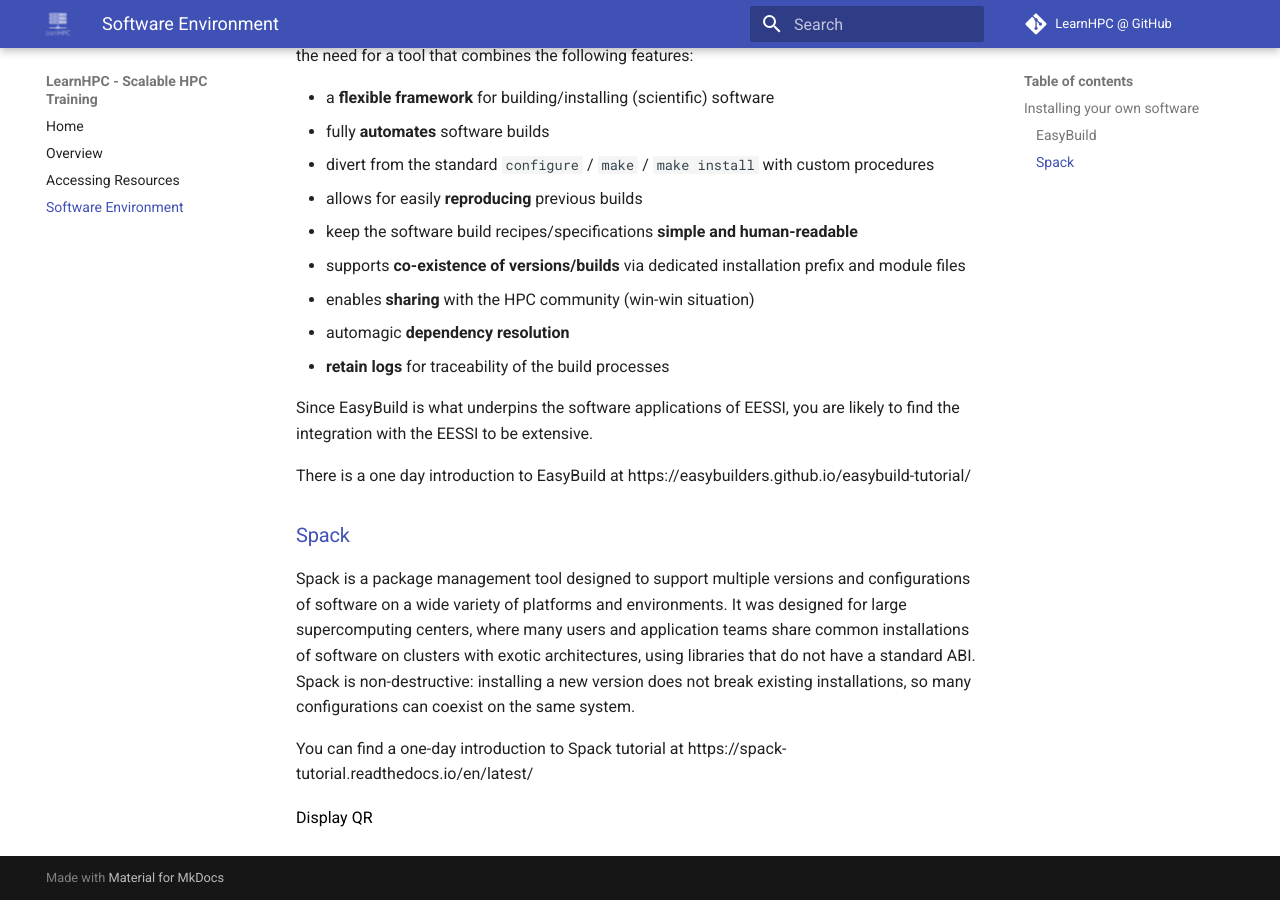
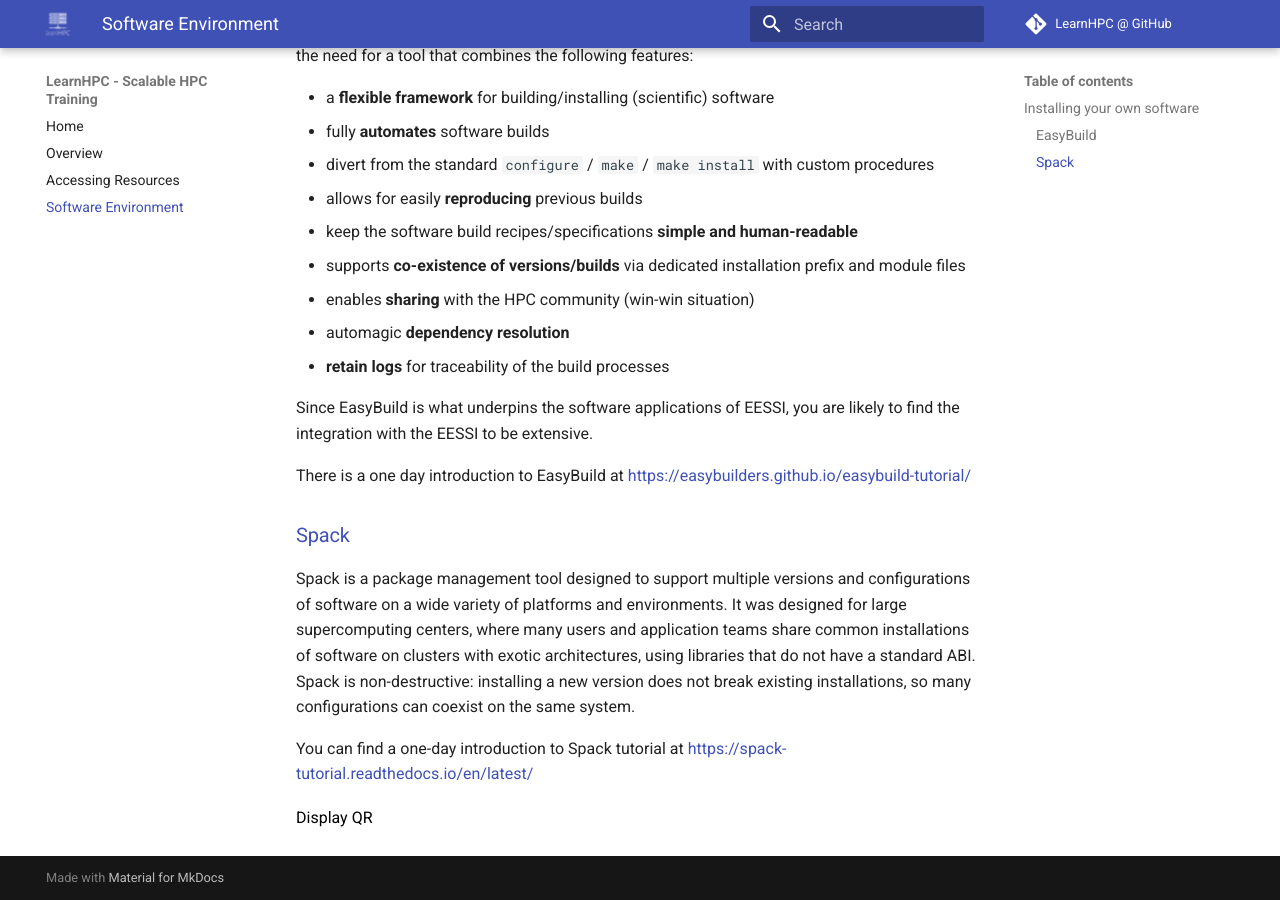
Before and after one commit to LearnHPC/learnhpc.github.io, an MkDocs documentation site: the page built from docs/eessi/README.md, in a window 1280 px wide and 900 px high, scrolled down 894 px. Built offline with MkDocs 1.6.1 and Material for MkDocs 9.7.7, drawn with Linux system fonts in a browser that asks for light colours; part of the change alters nothing that is shown.

```diff
--- a/docs/eessi/README.md
+++ b/docs/eessi/README.md
@@ -55,7 +55,7 @@ Since EasyBuild is what underpins the software applications of EESSI, you are li
 find the integration with the EESSI to be extensive.
 
 There is a one day introduction to EasyBuild at
-https://easybuilders.github.io/easybuild-tutorial/
+[https://easybuilders.github.io/easybuild-tutorial/](https://easybuilders.github.io/easybuild-tutorial/)
 
 ### [Spack](https://spack.readthedocs.io/en/latest/)
 
@@ -67,4 +67,4 @@ that do not have a standard ABI. Spack is non-destructive: installing a new vers
 not break existing installations, so many configurations can coexist on the same system.
 
 You can find a one-day introduction to Spack tutorial at
-https://spack-tutorial.readthedocs.io/en/latest/
+[https://spack-tutorial.readthedocs.io/en/latest/](https://spack-tutorial.readthedocs.io/en/latest/)
```
